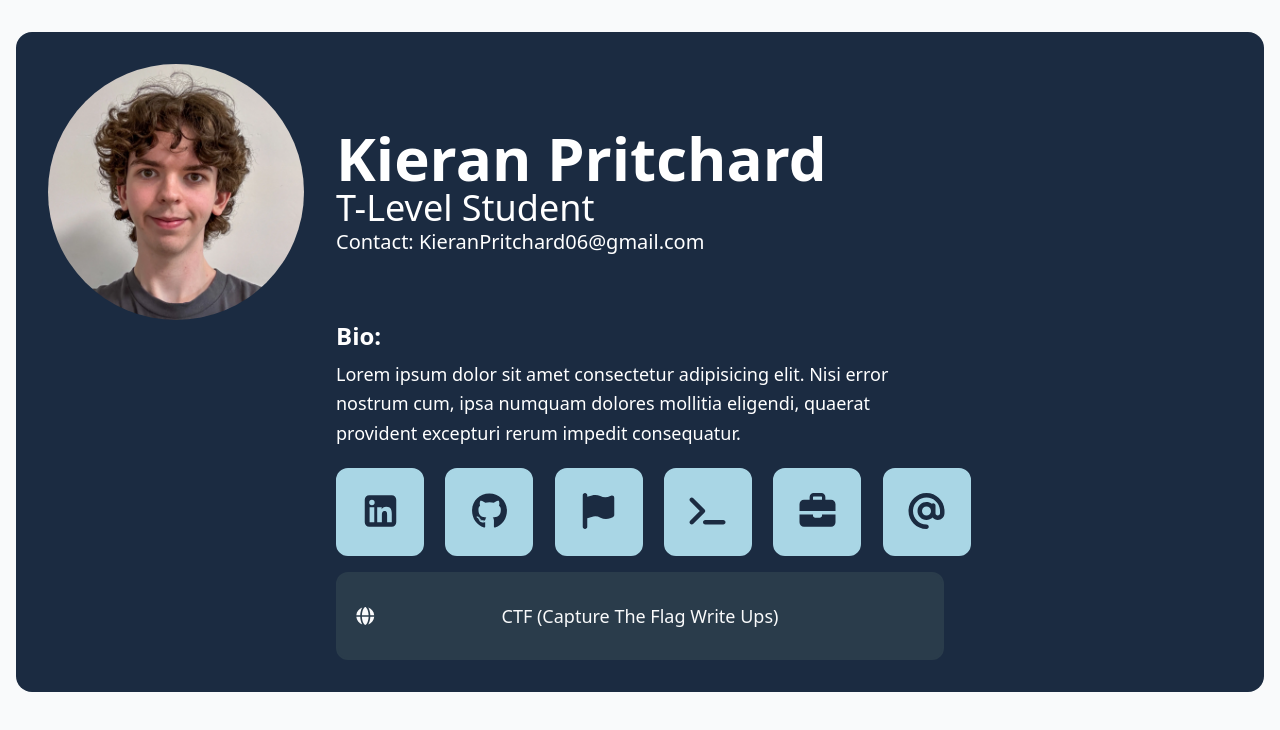
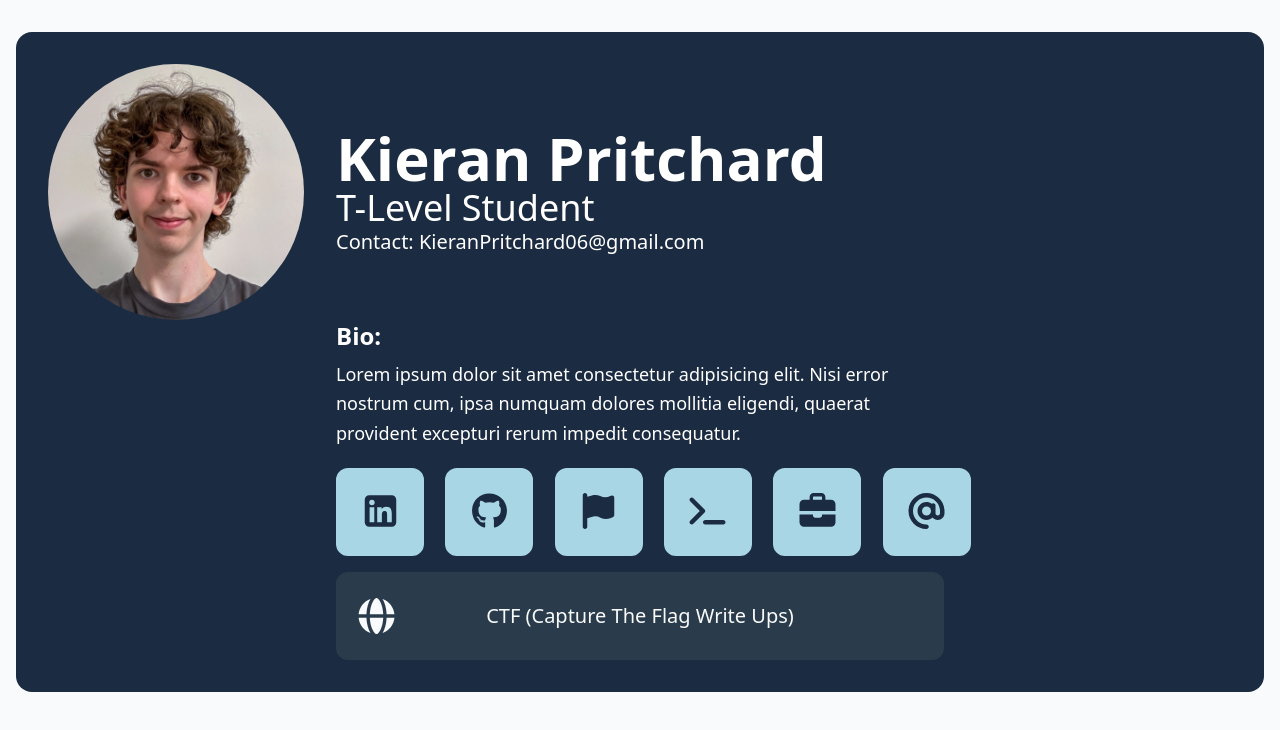
Before and after one commit to KieranPritchard/LinkNest, a React (Vite) app: page / in a window 1280 px wide. Shown: the top 730 px of the page. Built offline with nearby package versions, Linux system fonts and the light colour scheme.

Commit message:
added adjustments

```diff
--- a/src/components/buttons/LongButton.jsx
+++ b/src/components/buttons/LongButton.jsx
@@ -18,11 +18,11 @@ function LongButton({text, link, icon}){
 
     return(
         <button
-            className="relative flex items-center justify-between bg-[#2a3c4b] dark:bg-[#a9d6e5] text-[#f9fafb] dark:text-[#0d1b2a] border-[#2a3c4b] dark:border-[#a9d6e5] hover:text-[#2a3c4b] dark:hover:text-[#a9d6e5] w-full rounded-xl border-2 text-lg hover:bg-transparent transition-colors duration-300 ease-in-out px-4 mt-2 h-22"
+            className="relative flex items-center justify-between bg-[#2a3c4b] dark:bg-[#a9d6e5] text-[#f9fafb] dark:text-[#0d1b2a] border-[#2a3c4b] dark:border-[#a9d6e5] hover:text-[#2a3c4b] dark:hover:text-[#a9d6e5] w-full rounded-xl border-2 text-xl hover:bg-transparent transition-colors duration-300 ease-in-out px-4 mt-2 h-22"
             onClick={() => handleLink(link)}
         >
             {/* Icon */}
-            <FontAwesomeIcon icon={handleIcon()} />
+            <FontAwesomeIcon className='text-4xl' icon={handleIcon()} />
 
             {/* Text centered using Flexbox logic instead of Absolute for better stability */}
             <span className="absolute left-1/2 -translate-x-1/2 w-max">
```
